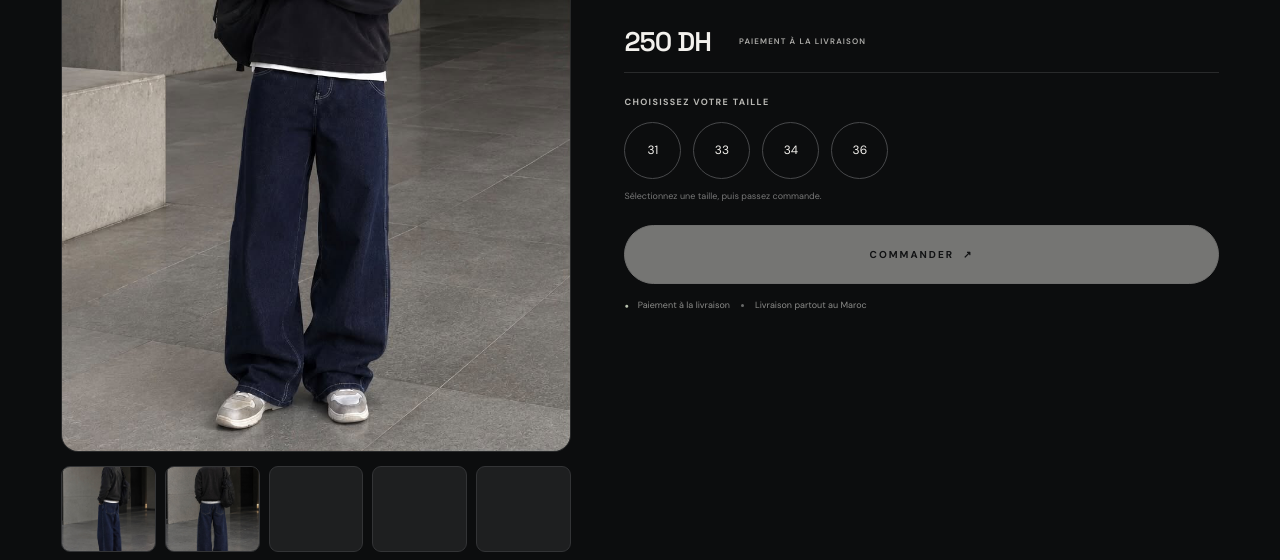
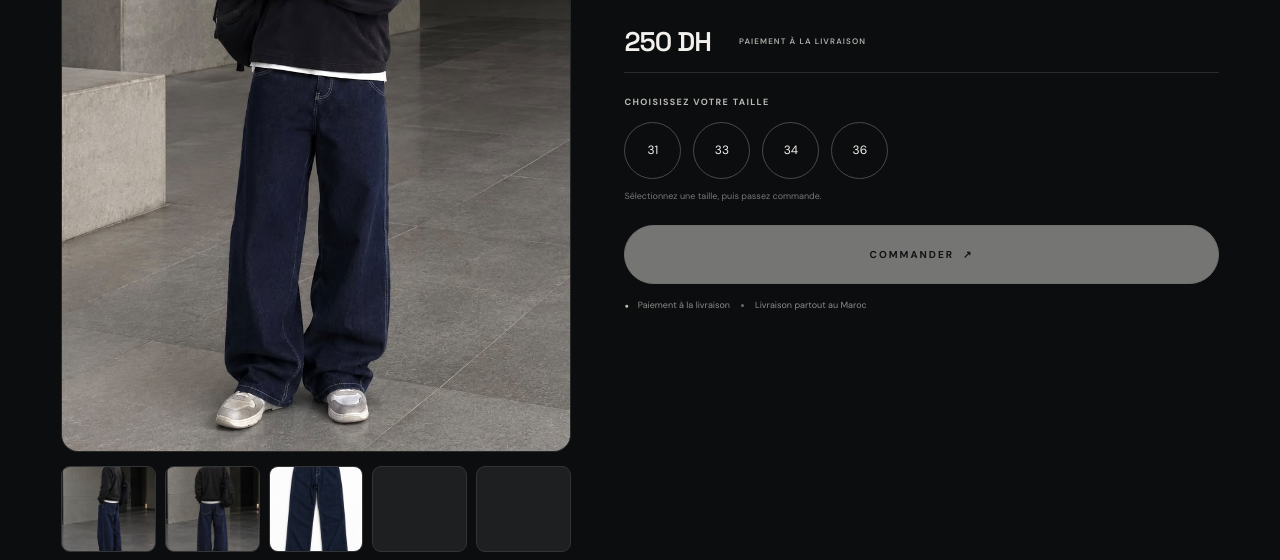
Before and after one commit to dileonastreet/dark-jeans-baggy, a website: page index.html in a window 1280 px wide. Shown: the part 392-952 px from the top of the page. Drawn offline with Linux system fonts and the light colour scheme.

Commit message:
Add fourth product photo to gallery
Add the fourth user-provided product photo as a selectable thumbnail, keep four product photos and two empty slots total, and serve the new image from the Node app.

```diff
--- a/index.html
+++ b/index.html
@@ -45,7 +45,7 @@
           <div class="gallery-thumbnails" role="group" aria-label="Photos supplémentaires du produit">
             <button class="thumbnail photo-slot thumbnail-select thumbnail-with-image" type="button" data-photo="./product-02.jpeg" data-alt="Dark Indigo Baggy Jeans — photo 2" aria-label="Afficher la photo 2 du produit" aria-pressed="false"><img src="./product-02.jpeg" alt="" loading="lazy" decoding="async" /></button>
             <button class="thumbnail photo-slot thumbnail-select thumbnail-with-image" type="button" data-photo="./product-03.jpeg" data-alt="Dark Indigo Baggy Jeans — vue arrière" aria-label="Afficher la photo 3 du produit, vue arrière" aria-pressed="false"><img src="./product-03.jpeg" alt="" loading="lazy" decoding="async" /></button>
-            <div class="thumbnail photo-slot" role="img" aria-label="Emplacement photo supplémentaire, vide"></div>
+            <button class="thumbnail photo-slot thumbnail-select thumbnail-with-image" type="button" data-photo="./product-04.jpeg" data-alt="Dark Indigo Baggy Jeans — vue de face à plat" aria-label="Afficher la photo 4 du produit, vue de face" aria-pressed="false"><img src="./product-04.jpeg" alt="" loading="lazy" decoding="async" /></button>
             <div class="thumbnail photo-slot" role="img" aria-label="Emplacement photo supplémentaire, vide"></div>
             <div class="thumbnail photo-slot" role="img" aria-label="Emplacement photo supplémentaire, vide"></div>
           </div>
--- a/server.js
+++ b/server.js
@@ -30,6 +30,7 @@ const staticFiles = new Map([
   ["/product-main.jpeg", "product-main.jpeg"],
   ["/product-02.jpeg", "product-02.jpeg"],
   ["/product-03.jpeg", "product-03.jpeg"],
+  ["/product-04.jpeg", "product-04.jpeg"],
   ["/favicon.ico", "brandmark.svg"],
 ]);
 const mimeTypes = {
```
Also changed, not shown: product-04.jpeg (added).
